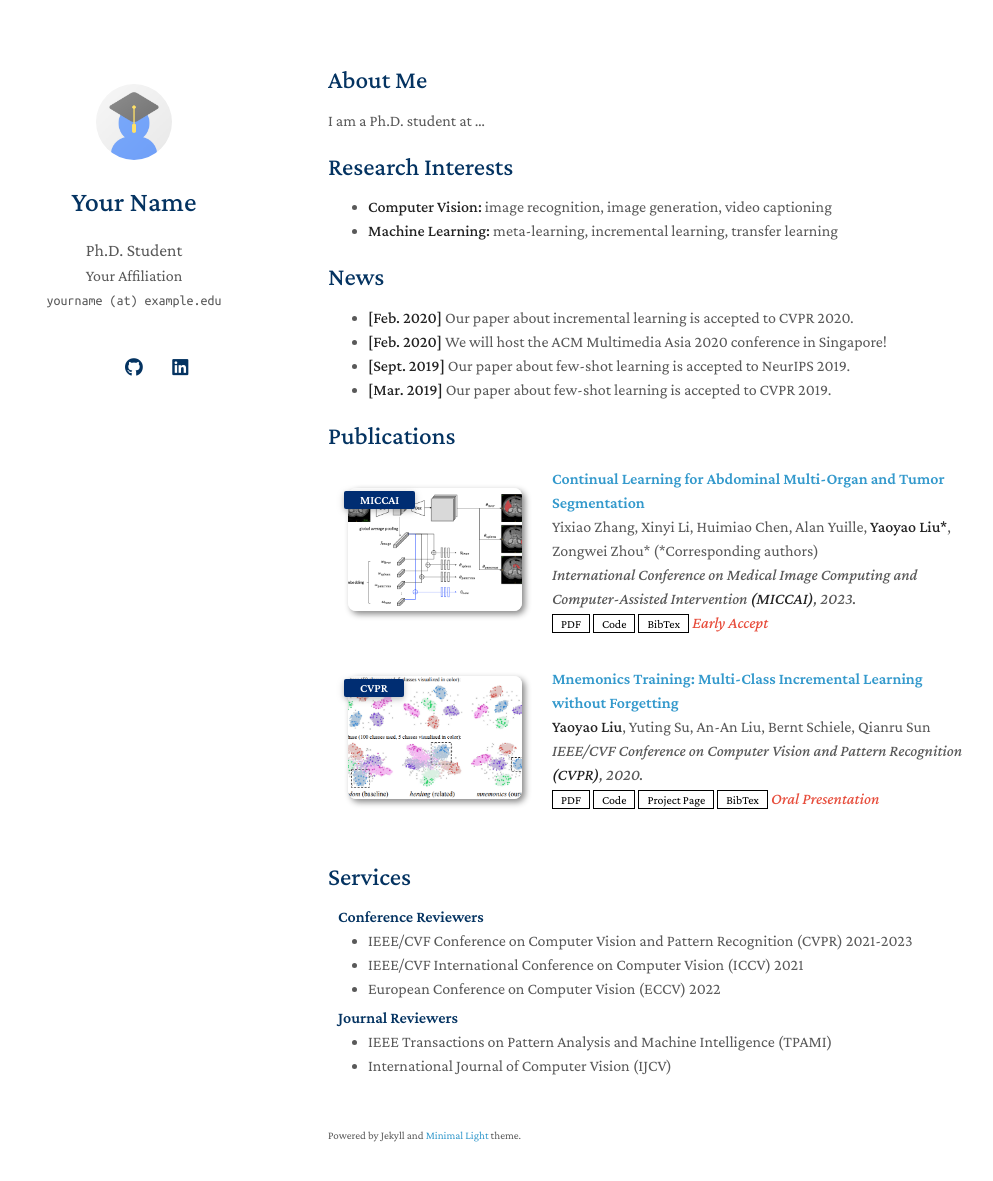
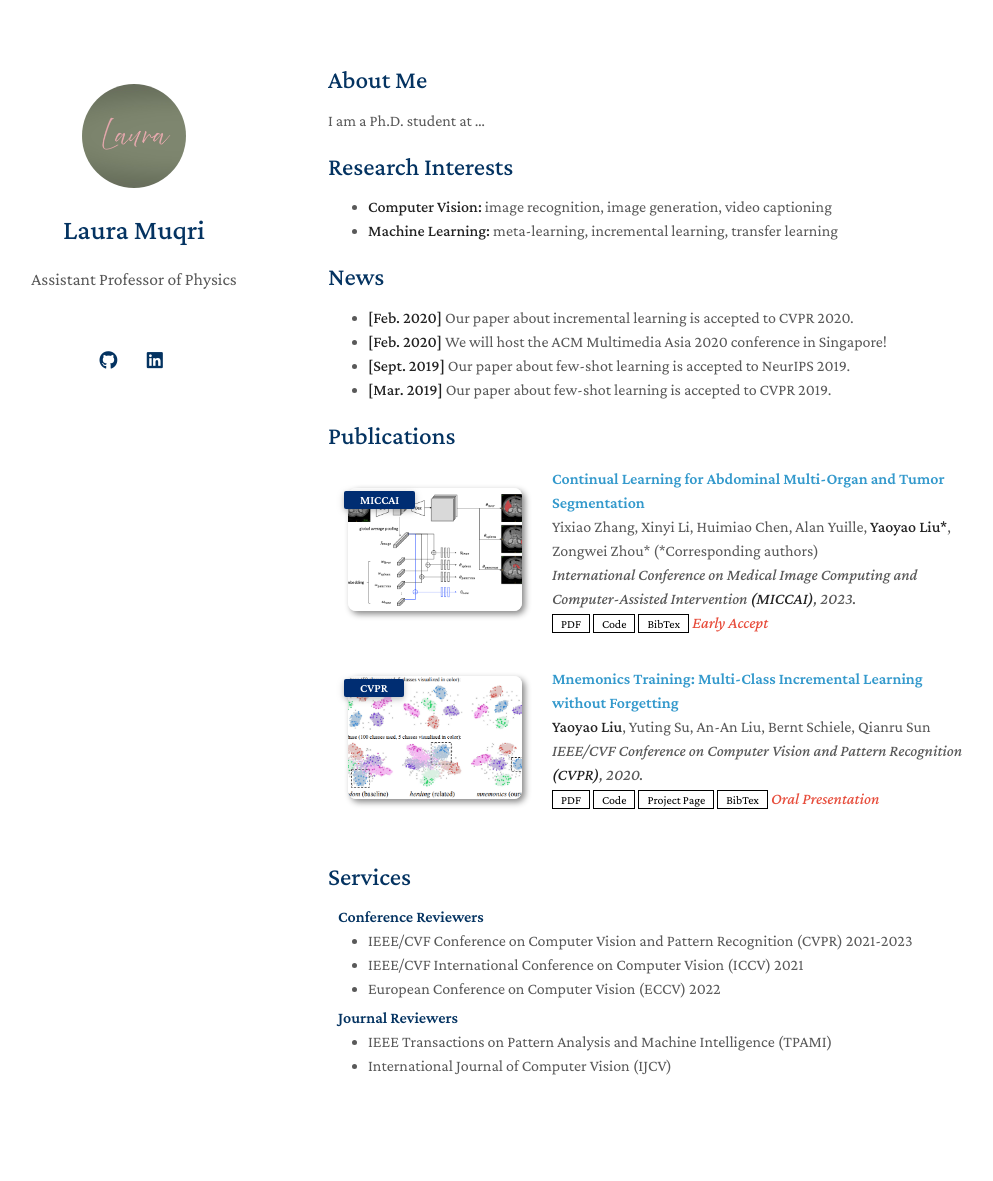
Before and after one commit to LauraMuqri/LauraMuqri.github.io, a Jekyll site: the page built from index.md, in a window 1280 px wide and 1216 px high. Shown: the top 1181 px of the window, without its empty margins (142-1135 px from the left). Built offline with Jekyll 4.4.1, drawn with Linux system fonts in a browser that asks for light colours; a style sheet for code colours, icons or effects is not loaded; our own code applies the rules of GitHub Pages for plain Markdown files.

Commit message:
Update personal information in _config.yml

```diff
--- a/_config.yml
+++ b/_config.yml
@@ -1,8 +1,8 @@
 # Basic Information
-title: Your Name
-position: Ph.D. Student
-affiliation: Your Affiliation
-email: yourname (at) example.edu
+title: Laura Muqri
+position: Assistant Professor of Physics
+#affiliation: Your Affiliation
+#email: yourname (at) example.edu
 
 # Search Engine Optimization (SEO)
 # The following information is used to improve the website traffic from search engines, e.g., Google.
@@ -12,21 +12,21 @@
 
 # Links
 # If you don't need one of them, you may delete the corresponding line.
-google_scholar: https://scholar.google.com/
-cv_link: assets/files/curriculum_vitae.pdf
+#google_scholar: https://scholar.google.com/
+#cv_link: assets/files/curriculum_vitae.pdf
 github_link: https://github.com/
-linkedin: https://www.linkedin.com/
-twitter: https://twitter.com/
+linkedin: https://www.linkedin.com/laurakhudaysh
+#twitter: https://twitter.com/
 
 # Images (e.g., your profile picture and your website's favicon)
 # "favicon" and "favicon_dark" are used for the light and dark modes, respectively.
-avatar: ./assets/img/avatar.png
+avatar: ./assets/img/Laura image.jpg
 favicon: ./assets/img/favicon.png
 favicon_dark: ./assets/img/favicon-dark.png
 
 # Footnote
 # You may use the option to disable the footnote, "Powered by Jekyll and Minimal Light theme."
-enable_footnote: true
+enable_footnote: false
 
 # Auto Dark Mode
 # You may use the option to disable the automatic dark theme
```
